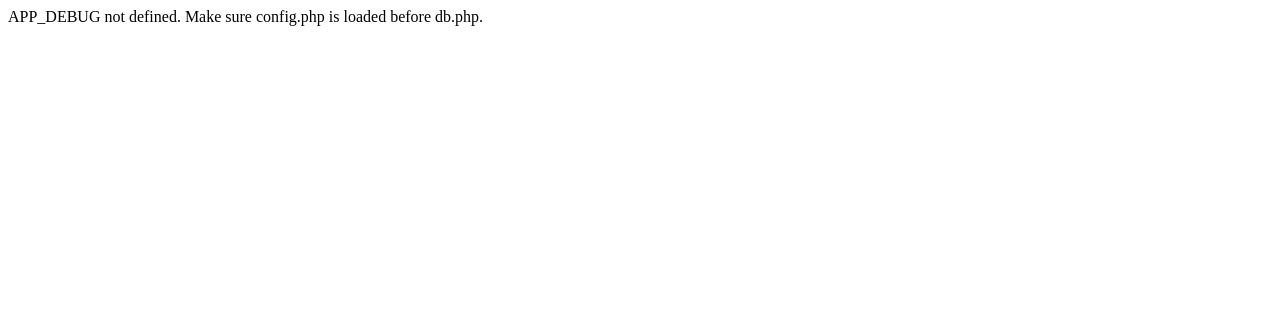
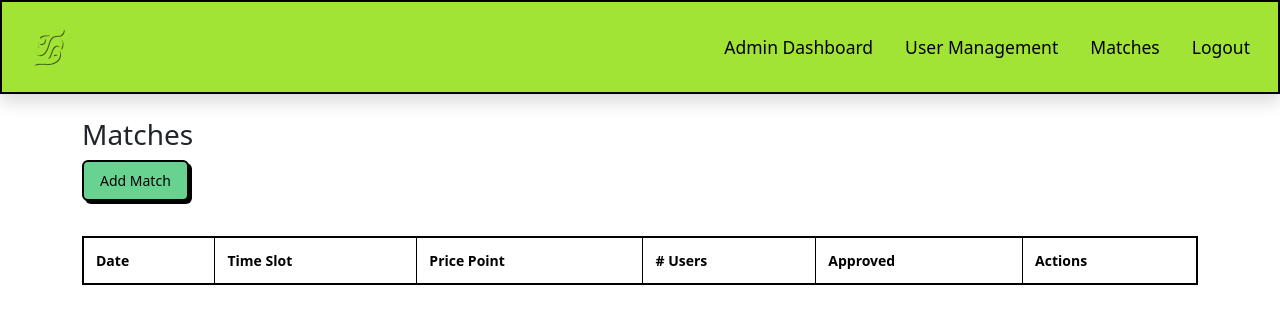
Before and after one commit to joshwsyoung/samnian, a PHP site: page /talktable4/admin/matches.php in a window 1280 px wide. Shown: the top 324 px of the page. Run offline with PHP 8.4, Linux system fonts and the light colour scheme; the visitor is signed in with stand-in values (Sample User, id 1); data that the repository does not hold is empty.

Commit message:
Updated admin files to fix the db.php before config.php issue.

```diff
--- a/admin/create_match.php
+++ b/admin/create_match.php
@@ -1,7 +1,8 @@
 <?php
 session_start();
+require_once('../config.php');
 require_once('../db.php');
-require_once('../config.php');
+
 
 if (!isset($_SESSION['user_id']) || $_SESSION['role'] !== 'admin') {
     header('Location: ' . BASE_URL . '/admin/login.php');
--- a/admin/dashboard.php
+++ b/admin/dashboard.php
@@ -1,7 +1,8 @@
 <?php
 session_start();
-include_once('../config.php');
-include_once('../db.php');
+require_once('../config.php');
+require_once('../db.php');
+
 
 // Check if the user is logged in and if they are an admin
 if (!isset($_SESSION['user_id']) || $_SESSION['role'] !== 'admin') {
--- a/admin/edit_match.php
+++ b/admin/edit_match.php
@@ -1,7 +1,7 @@
 <?php
 session_start();
+require_once('../config.php');
 require_once('../db.php');
-require_once('../config.php');
 
 if (!isset($_SESSION['user_id']) || $_SESSION['role'] !== 'admin') {
     header('Location: ' . BASE_URL . '/admin/login.php');
--- a/admin/matches.php
+++ b/admin/matches.php
@@ -1,68 +1,8 @@
-<?php /*
-session_start();
-require_once('../db.php');
-require_once('../config.php');
-
-if (!isset($_SESSION['user_id']) || $_SESSION['role'] !== 'admin') {
-    header('Location: ' . BASE_URL . '/admin/login.php');
-    exit;
-}
-
-include_once('../partials/header.php');
-?>
-
-<!--
-<div class="container mt-4">
-    <h2>Matches</h2>
-
-    <!-- Add Match Button
-    <a href="create_match.php" class="btn btn-success mb-3">Add Match</a>
-
-    <table class="table table-bordered mt-3">
-        <thead class="thead-light">
-            <tr>
-                <th>Date</th>
-                <th>Time Slot</th>
-                <th>Price Point</th>
-                <th># Users</th>
-                <th>Approved</th>
-                <th>Actions</th>
-            </tr>
-        </thead>
-        <tbody>
-            <?php
-            $stmt = $conn->query("SELECT m.*,
-                (SELECT COUNT(*) FROM match_users WHERE match_id = m.id) as user_count
-                FROM matches m ORDER BY m.event_date DESC, FIELD(slot, '12:00','13:00','14:00','18:00','19:00','20:00')");
-
-            while ($match = $stmt->fetch()):
-            ?>
-                <tr>
-                    <td><?= htmlspecialchars($match['event_date']) ?></td>
-                    <td><?= htmlspecialchars($match['slot']) ?></td>
-                    <td><?= htmlspecialchars($match['price_point']) ?></td>
-                    <td><?= $match['user_count'] ?></td>
-                    <td><?= $match['approved'] ? '✅' : '❌' ?></td>
-                    <td>
-                        <a href="edit_match.php?id=<?= $match['id'] ?>" class="btn btn-sm btn-primary">Edit</a>
-                    </td>
-                </tr>
-            <?php endwhile; ?>
-        </tbody>
-    </table>
-</div>
-
-<?php include_once('../partials/footer.php'); ?> */
-
-
-
-
-
-
+<?php
 
 session_start();
+require_once('../config.php');
 require_once('../db.php');
-require_once('../config.php');
 
 if (!isset($_SESSION['user_id']) || $_SESSION['role'] !== 'admin') {
     header('Location: ' . BASE_URL . '/admin/login.php');
--- a/admin/messages.php
+++ b/admin/messages.php
@@ -1,7 +1,7 @@
 <?php
 session_start();
-require_once '../config.php';
-require_once '../db.php';
+require_once('../config.php');
+require_once('../db.php');
 
 if (!isset($_SESSION['user_id'])) {
     header("Location: " . BASE_URL . "/public/login.php");
```
Also changed, not shown: public/index.php (+4 -4 lines), assets/images/Friends-1.jpg (added), assets/images/Friends-2.jpg (added), assets/images/Friends-3.jpg (added).
